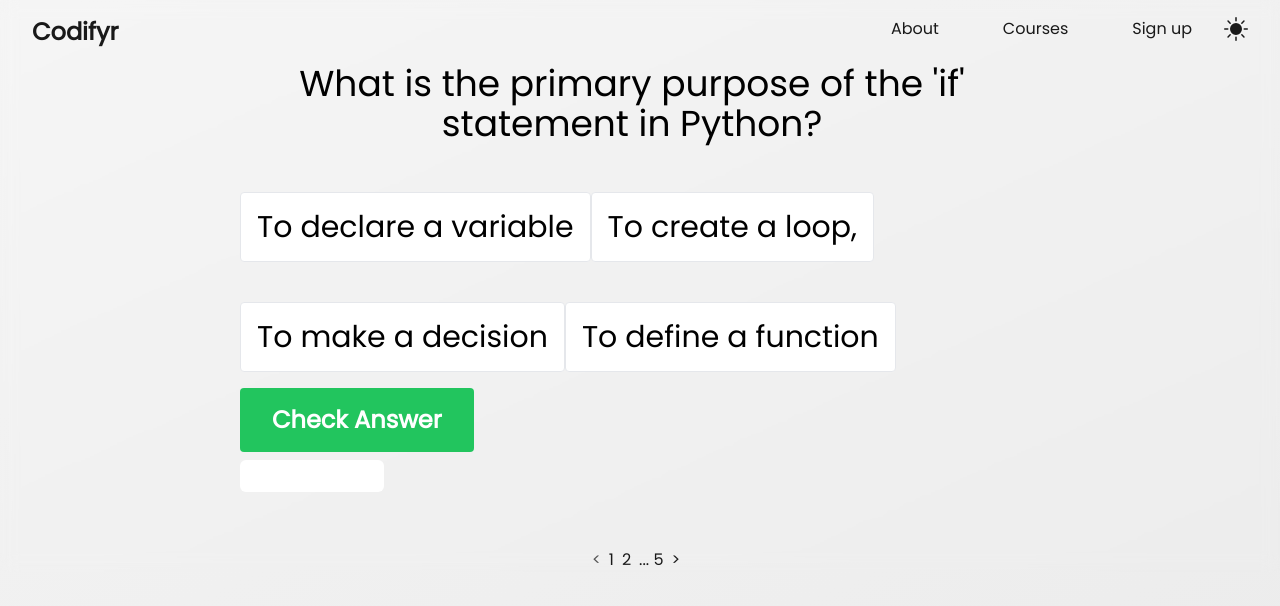
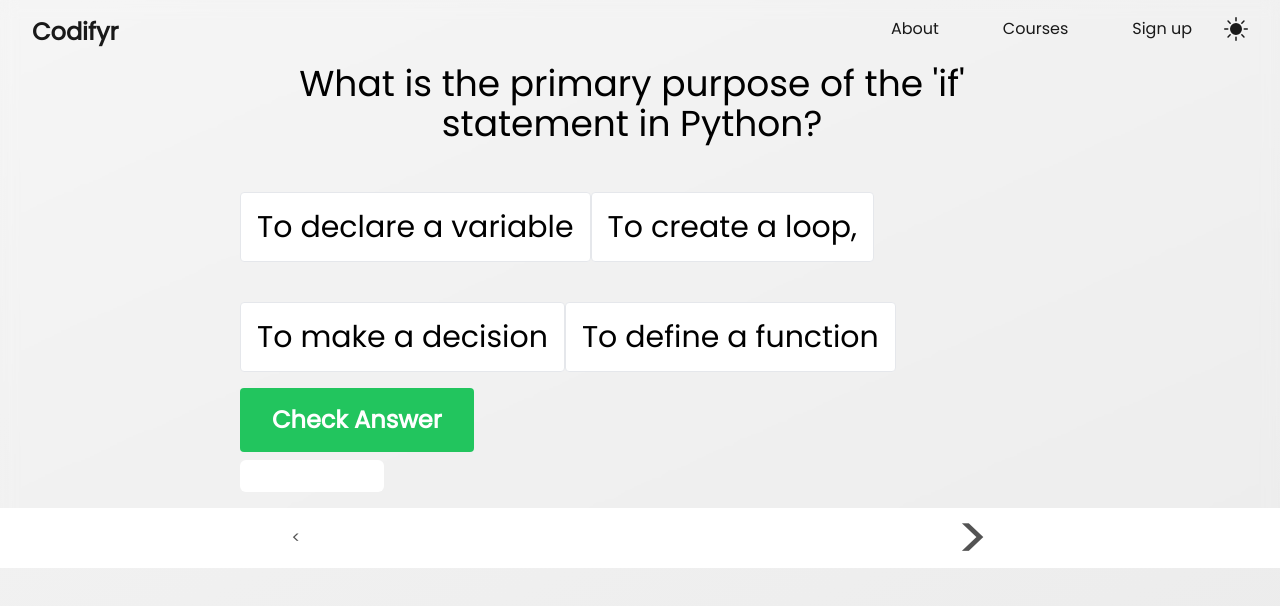
Before and after one commit to Z3eme/school_project, a Next.js app: page /python/quiz in a window 1280 px wide. Shown: the top 606 px of the page. Built offline with nearby package versions, Linux system fonts and the light colour scheme.

Commit message:
Style learn

```diff
--- a/src/app/components/PaginationBar.jsx
+++ b/src/app/components/PaginationBar.jsx
@@ -78,61 +78,50 @@ function PaginationBar({ data, dataType }) {
   const totalSections = amount;
 
   return (
-    <div className="flex gap-2 items-center justify-center dark:text-[#f5f5f5] text-[#191919] text-center m-auto mt-10 p-auto">
+    <div className="bottom-0 left-0 right-0 flex items-center justify-center gap-80 dark:text-[#f5f5f5] text-[#191919] text-center m-auto p-auto bg-white dark:bg-[#1f1f1f] space-x-2">
       {currentPage > 1 ? (
-        <Link onClick={checkForSections(0, searchP, searchSp)} href={{ pathname: router.pathname, query: { p: newP, sp: newSp } }}>
+        <Link
+          onClick={checkForSections(0, searchP, searchSp)}
+          href={{ pathname: router.pathname, query: { p: newP, sp: newSp } }}
+          className="text-[#535353] dark:text-[#9a9a9a] hover:text-[#191919] dark:hover:text-[#f5f5f5] focus:outline-none text-6xl"
+        >
           &lt;
         </Link>
       ) : (
         <span className="dark:text-[#9a9a9a] text-[#535353]">&lt;</span>
-      )}{" "}
-      {currentPage > 1 && currentPage - 1 > 1 && (
-        <Link href={{ pathname: router.pathname, query: { p: 1, sp: 1 } }}>1 ...</Link>
-      )}{" "}
+      )}
 
-      {currentPage > 1 && (
-        <Link onClick={checkForSections(0, searchP, searchSp)} href={{ pathname: router.pathname, query: { p: newP, sp: newSp } }}>
-          {currentPage - 1}
-        </Link>
-      )}{" "}
+      <div className="flex items-center justify-center">
+        {dataType !== "quiz" ? (
+          <div className="text-center">
+            <button className="inline-flex items-center justify-center p-0.5 mb-2 me-2 mt-2 overflow-hidden text-sm font-medium text-gray-900 rounded-lg group bg-gray-300 hover:bg-gray-400 dark:bg-gray-700 dark:hover:bg-gray-600 focus:ring-4 focus:outline-none focus:ring-blue-300 dark:focus:ring-blue-800">
+              <span className="relative px-10 py-4 transition-all ease-in duration-75 bg-white dark:bg-gray-900 rounded-md group-hover:bg-opacity-0">
+                <a href="/python/quiz" className="text-gray-900 dark:text-white hover:text-white dark:hover:text-white">
+                  Go to Quiz
+                </a>
+              </span>
+            </button>
+          </div>
 
-      <Link href={{ pathname: router.pathname, query: { p: searchP } }}>
-        {currentPage}
-      </Link>{" "}
+        ) : (
+          <p></p>
+        )}
+      </div>
 
-      {currentPage < totalSections && (
-        <Link onClick={checkForSections(1, searchP, searchSp)} href={{ pathname: router.pathname, query: { p: newP, sp: newSp } }}>
-          {currentPage + 1}
-        </Link>
-      )}{" "}
-
-      {currentPage < totalSections && currentPage + 1 < totalSections && (
-        <Link href={{ pathname: router.pathname, query: { p: 6, sp: 3 } }}>
-          {"... " + amount}
-        </Link>
-      )}{" "}
       {currentPage < totalSections ? (
-        <Link onClick={checkForSections(1, searchP, searchSp)} href={{ pathname: router.pathname, query: { p: newP, sp: newSp } }}>
+        <Link
+          onClick={checkForSections(1, searchP, searchSp)}
+          href={{ pathname: router.pathname, query: { p: newP, sp: newSp } }}
+          className="text-[#535353] dark:text-[#9a9a9a] hover:text-[#191919] dark:hover:text-[#f5f5f5] focus:outline-none text-6xl"
+        >
           &gt;
         </Link>
       ) : (
-        <span className="dark:text-[#9a9a9a] text-[#535353]">&gt;</span>
+        <span className="dark:text-[#9a9a9a] text-[#535353] bg-gray">&gt;</span>
       )}
+    </div>
 
-      <div>
-        {dataType != "quiz" ?
-          <div className="">
-            <button class="inline-flex items-center justify-center p-0.5 mb-2 me-2 overflow-hidden text-sm font-medium text-gray-900 rounded-lg group bg-gradient-to-br from-purple-600 to-blue-500 group-hover:from-purple-600 group-hover:to-blue-500 hover:text-white dark:text-white focus:ring-4 focus:outline-none focus:ring-blue-300 dark:focus:ring-blue-800">
-              <span class="relative px-5 py-2.5 transition-all ease-in duration-75 bg-[#f5f5f5] dark:bg-gray-900 rounded-md group-hover:bg-opacity-0">
-                <a href="/python/quiz">Go to Quiz</a>
-              </span>
-            </button>
-          </div>
-          :
-          <p></p>}
 
-      </div>
-    </div>
   );
 }
 
--- a/src/app/components/PythonInterpreter.jsx
+++ b/src/app/components/PythonInterpreter.jsx
@@ -20,7 +20,7 @@ export default function Codeblock({ correct }) {
   };
 
   return (
-    <div className="bg-gray-200 dark:bg-gray-800 dark:text-white p-4 pb-8 ml-20 md:ml-80 mt-10 md:w-[150%] w-[80%] max-w-[50rem] text-2xl">
+    <div className="bg-gray-200 dark:bg-gray-800 dark:text-white p-4 pb-8 ml-20 md:ml-40 mt-10 md:w-[150%] w-[80%] max-w-[50rem] text-2xl">
       <form className="mb-4">
         <textarea
           className="dark:bg-[#141414] resize-none w-[100%] h-[20rem] p-2 border rounded"
--- a/src/app/python/learn/page.js
+++ b/src/app/python/learn/page.js
@@ -9,7 +9,7 @@ import Intepreter from "../../components/PythonInterpreter";
 
 export default function Page() {
   return (
-    <div className="">
+    <div className="min-h-screen">
       <div className="">
         <Navbar />
       </div>
@@ -19,7 +19,7 @@ export default function Page() {
           <SidebarMenu />
         </div>
 
-        <div className="flex flex-row items-center flex-wrap gap-60">
+        <div className="flex flex-row items-center flex-wrap gap-10">
           <div className="">
             <Point />
           </div>
@@ -30,7 +30,7 @@ export default function Page() {
         </div>
       </div>
 
-      <div className="mb-2">
+      <div className="sticky top-[100vh] mb-2">
         <PaginationBar data={pythonData} dataType={"learn"} />
       </div>
     </div>
```
Also changed, not shown: src/app/resources/text/pythonData.json (+5 -5 lines).
